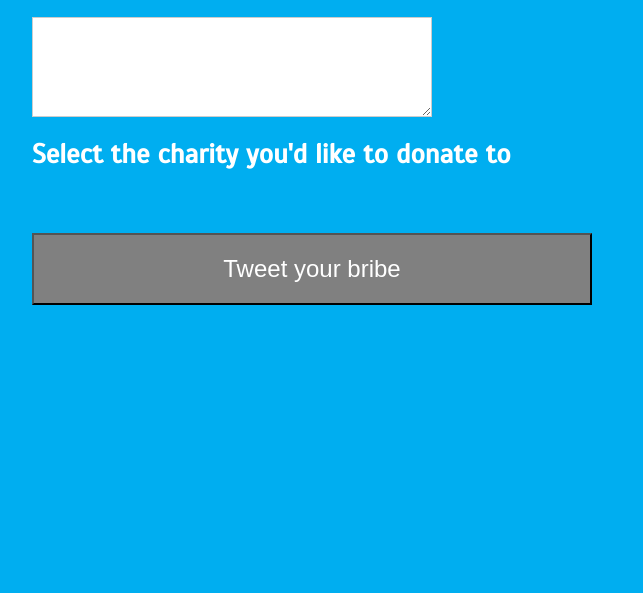
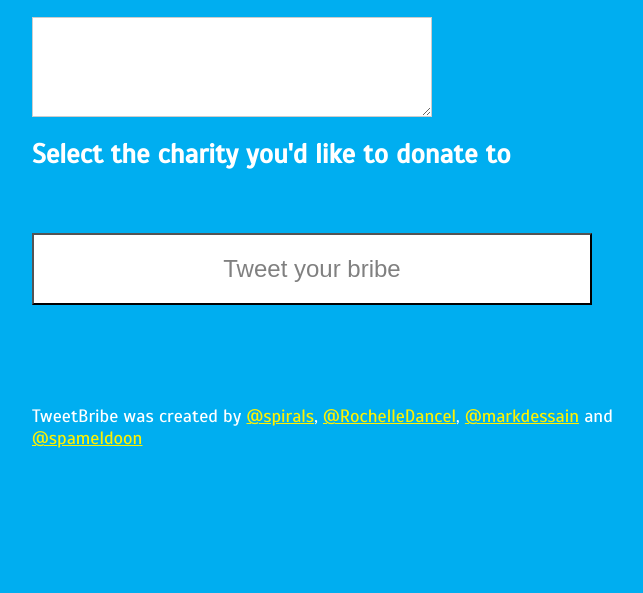
Before and after one commit to ngm/tweetbribe, a Django app: page /bribe/1/1 in a window 1280 px wide. Shown: the part 539-1132 px from the top of the page, without its empty margins (308-951 px from the left). After the commit the page ends 987 px from the top, so only its background shows below. Run offline with Django 3.2, Linux system fonts and the light colour scheme; data that the repository does not hold is empty; some libraries are stand-ins or nearby versions.

Commit message:
updating colours

```diff
--- a/tweetbribe/web/templates/base.html
+++ b/tweetbribe/web/templates/base.html
@@ -45,7 +45,7 @@
 		<style>
 
 			a {
-				color: #012f41;
+				color: #fff200;
 			}
 
 			p {
@@ -153,11 +153,11 @@
 				margin: 40px 0 0 0;
 				width: 560px;
 				float: left;
-				background: gray;
+				background: white;
 				padding: 20px;
 				font-size: 24px;
 				text-align: center;
-				color: #fff;
+				color: gray;
 			}
 
 			.sentTweetButton.done {
@@ -204,8 +204,9 @@
 				}
 
 			#footer {
+				margin: 100px 0 0 0;
 				float: left;
-				height: 400px;
+				height: 100px;
 			}
 		</style>
     </head>
@@ -218,6 +219,9 @@
 	        {% block content %}
 
 	        {% endblock %}
+		<div id="footer">
+			TweetBribe was created by <a href="http://www.twitter.com/spirals">@spirals</a>, <a href="http://www.twitter.com/RochelleDancel">@RochelleDancel</a>, <a href="http://www.twitter.com/markdessain">@markdessain</a> and <a href="http://www.twitter.com/spameldoon">@spameldoon</a>
+		</div>
 	    </div>
     </body>
 </html>
--- a/tweetbribe/web/templates/bribe/index.html
+++ b/tweetbribe/web/templates/bribe/index.html
@@ -56,8 +56,6 @@
 	<button class="sentTweetButton stageOne" value="">Tweet your bribe</button>
 	</form>
 
-	<div id="footer">
-	</div>
 
 
 {% endblock %}
```
